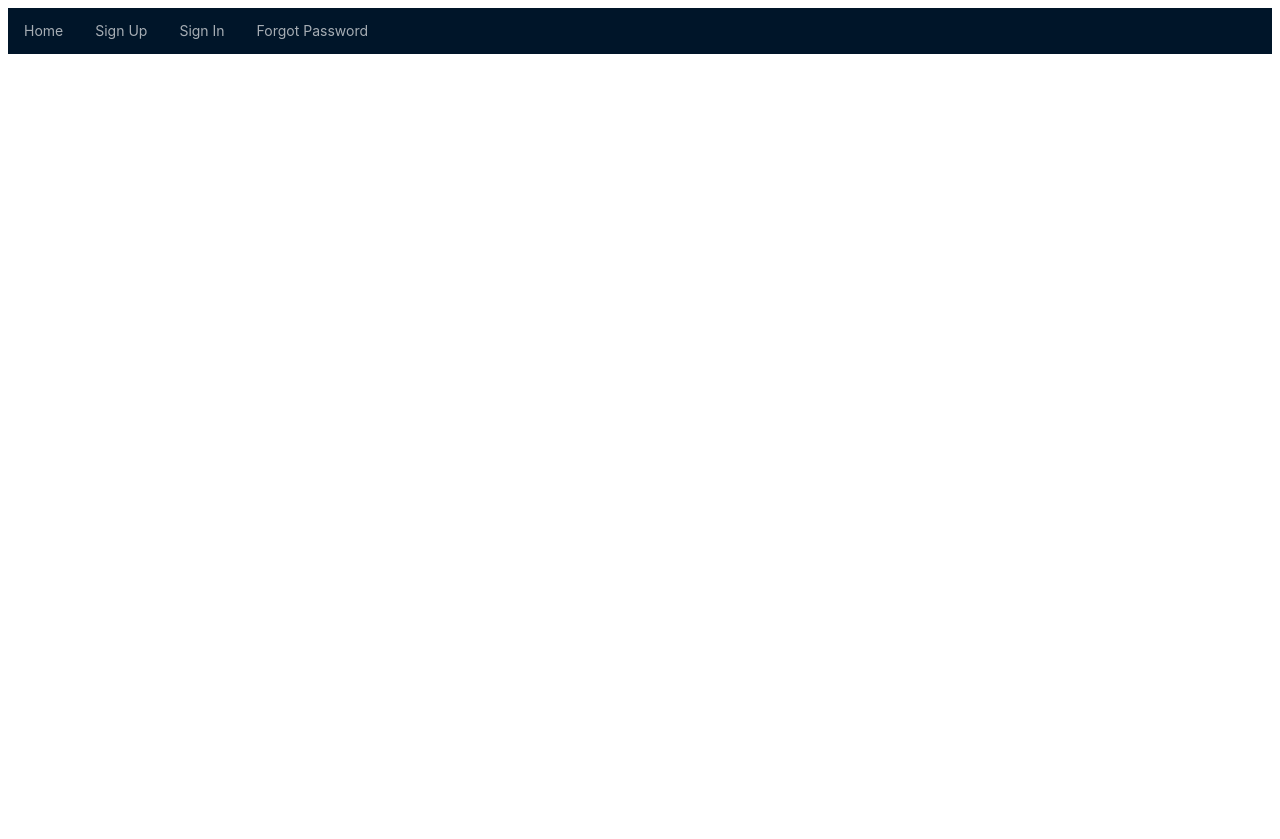
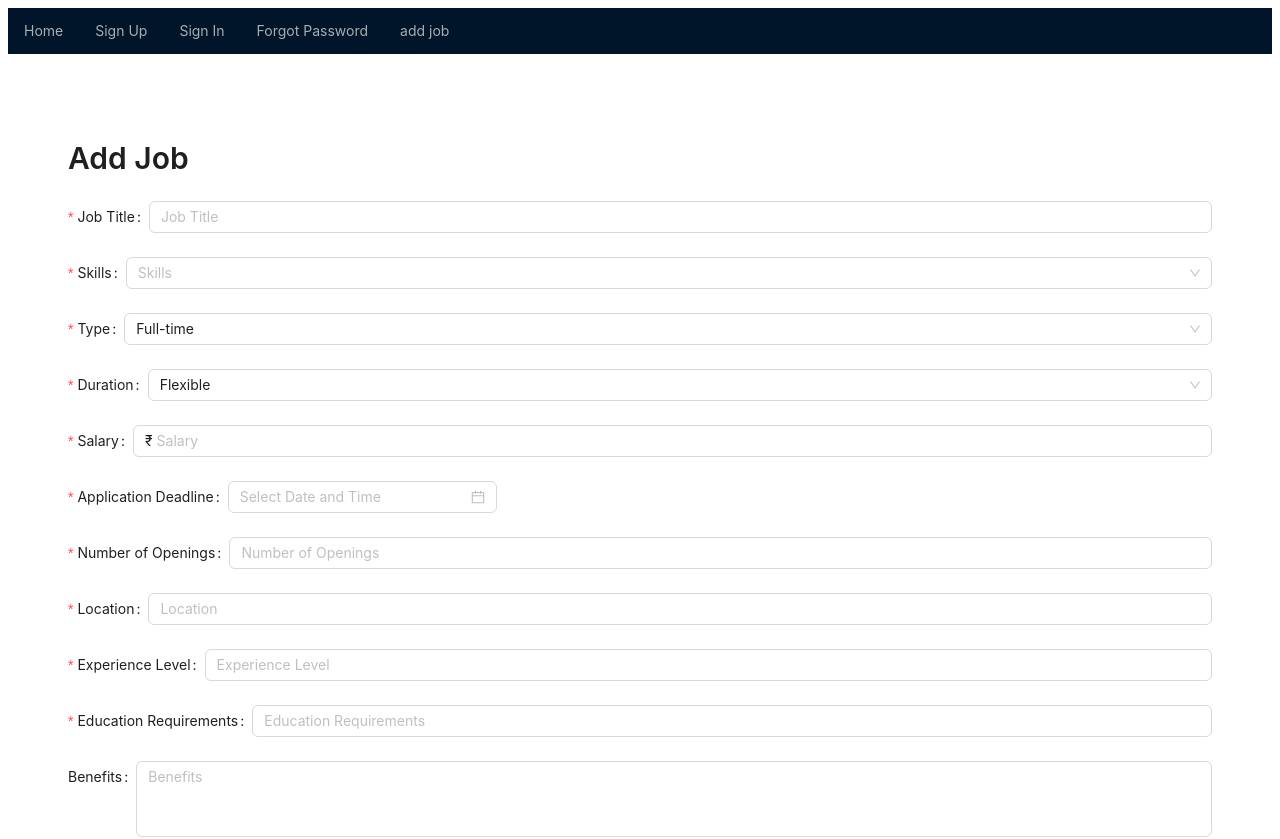
Before and after one commit to apni-coding/job_portal_client, a React (Create React App) app: page /addjob in a window 1280 px wide. Shown: the top 839 px of the page. Before the commit the page ends 800 px from the top, so only its background shows below. Built offline with nearby package versions, Linux system fonts and the light colour scheme.

Commit message:
add job section

```diff
--- a/package.json
+++ b/package.json
@@ -13,6 +13,7 @@
     "antd": "^5.15.0",
     "axios": "^1.6.7",
     "axois": "0.0.1-security",
+    "moment": "^2.30.1",
     "react": "^18.2.0",
     "react-dom": "^18.2.0",
     "react-router-dom": "^6.22.3",
--- a/src/App.js
+++ b/src/App.js
@@ -5,6 +5,7 @@ import Signin from './components/auth/Signin';
 import Signup from './components/auth/Signup';
 import Navbar from "./components/Navbar";
 import PasswordUpdate from "./components/auth/PasswordUpdate";
+import AddJob from "./components/recruiter/AddJob";
 
 function App() {
   return (
@@ -16,6 +17,7 @@ function App() {
           <Route path="/signup" element={<Signup />} />
           <Route path="/signin" element={<Signin />} />
           <Route path="/forgot-password" element={<ForgotPassword />} />
+          <Route path="/addjob" element={<AddJob />} />
 
 
         </Routes>
--- a/src/common/Api.js
+++ b/src/common/Api.js
@@ -6,6 +6,8 @@ const apiList = {
   forgotPasswordOtp: `${server}/auth/forgotpasswordotp`,
   verifyOtp: `${server}/auth/verifyotp`,
   updatePassword: `${server}/auth/updatepassword`,
+
+  addJob:`${server}/recruiter/createjob`,
 
   uploadResume: `${server}/upload/resume`,
   uploadProfileImage: `${server}/upload/profile`,
--- a/src/common/CallApi.js
+++ b/src/common/CallApi.js
@@ -1,5 +1,4 @@
 import axios from 'axios';
-import {  message } from 'antd';
 
 const api = axios.create();
 
@@ -21,14 +20,19 @@ api.interceptors.response.use(
 );
 
 // Common API function for making requests
-export const callApi = async (method, url, data = null, params = null) => {
+export const callApi = async (method, url, data = null, token = null, params = null) => {
     try {
+        const headers = {};
+        if (token) {
+            headers['Authorization'] = `Bearer ${token}`;
+        }
+
         const response = await api({
             method,
             url,
             data,
             params,
-
+            headers
         });
         return response;
     } catch (error) {
@@ -38,23 +42,3 @@ export const callApi = async (method, url, data = null, params = null) => {
 
 // Export the axios instance for advanced usage
 export default api;
-
-
-/*
-
- try {
-        // Example GET request
-        const userData = await callApi('get', '/users');
-        console.log(userData);
-
-        // Example POST request with data
-        const postData = await callApi('post', '/posts', { title: 'New Post', body: 'Lorem ipsum' });
-        console.log(postData);
-
-        // Example DELETE request with query parameters
-        const deletedData = await callApi('delete', '/posts/1', null, { userId: 1 });
-        console.log(deletedData);
-    } catch (error) {
-        console.error('API Error:', error);
-    }
-    */
--- a/src/components/Navbar.js
+++ b/src/components/Navbar.js
@@ -19,6 +19,9 @@ const Navbar = () => {
       <Item key="forgot-password">
         <Link to="/forgot-password">Forgot Password</Link>
       </Item>
+      <Item key="forgot-password">
+        <Link to="/addjob">add job</Link>
+      </Item>
     </Menu>
   );
 };
--- a/src/components/auth/Signin.js
+++ b/src/components/auth/Signin.js
@@ -19,7 +19,9 @@ const Signin = () => {
         try {
             const response = await callApi('post', apiList.signin, signinDetails);
             console.log('sigin successfully',response)
+            localStorage.setItem('token', response.token)
             message.success(response.message || 'Sigin successfully');
+
         } catch (error) {
            console.log('error while singin', error) ;
            message.error(error.error);
--- /dev/null
+++ b/src/components/recruiter/AddJob.js
@@ -0,0 +1,166 @@
+import { useState } from 'react';
+import { Typography, Input, Button, Select, Form, Upload, DatePicker, message } from 'antd';
+import { UploadOutlined } from '@ant-design/icons';
+import { Link } from 'react-router-dom';
+import moment from 'moment';
+import apiList from '../../common/Api';
+import { callApi } from '../../common/CallApi';
+const { Item } = Form;
+const { TextArea } = Input;
+const { Option } = Select;
+
+const AddJob = () => {
+    const [form] = Form.useForm();
+    const [token, setToken] = useState(localStorage.getItem('token'));
+    // Function to handle form submission
+    const handleSubmit = async (values) => {
+        try {
+            console.log(values)
+            // Include token in the request
+            const response = await callApi('post', apiList.addJob, values, token);
+            console.log('create job', response);
+            message.success(response.message || 'Create job successfully');
+        } catch (error) {
+            console.log('error while creating job', error);
+            message.error(error.error);
+        }
+    };
+
+    const normFile = (e) => {
+        console.log('Upload event:', e);
+        if (Array.isArray(e)) {
+            return e;
+        }
+        return e && e.fileList;
+    };
+    const disabledDate = (current) => {
+        // Disable dates before today
+        return current && current < moment().endOf('day');
+    };
+    return (
+        <>
+            <div style={{ padding: '60px' }}>
+                <Typography variant="h3" component="h2">
+                    Add Job
+                </Typography>
+                <Form
+                    form={form}
+                    name="addjob_form"
+                    onFinish={handleSubmit}
+                    style={{ marginTop: '24px' }}
+                >
+                    <Item
+                        name="title"
+                        label="Job Title"
+                        rules={[{ required: true, message: 'Please input job title!' }]}
+                    >
+                        <Input placeholder="Job Title" />
+                    </Item>
+                    <Item
+                        name="skills"
+                        label="Skills"
+                        rules={[{ required: true, message: 'Please input job skills!' }]}
+                    >
+                        <Select mode="tags" placeholder="Skills">
+                            {/* Options for skills */}
+                        </Select>
+                    </Item>
+                    <Item
+                        name="type"
+                        label="Type"
+                        initialValue={'full'}
+                        rules={[{ required: true, message: 'Please select job type!' }]}
+                    >
+                        <Select>
+                            <Option value="full">Full-time</Option>
+                            <Option value="part">Part-time</Option>
+                            <Option value="contract">Contract</Option>
+                        </Select>
+                    </Item>
+
+                    <Item
+                        name="duration"
+                        label="Duration"
+                        initialValue={'flexible'}
+                        rules={[{ required: true, message: 'Please select duration!' }]}
+                    >
+                        <Select>
+                            <Option value="flexible">Flexible</Option>
+                            <Option value="6month">6 Months</Option>
+                            <Option value="1year">1 Year</Option>
+                            <Option value="2years">2 Years</Option>
+                        </Select>
+                    </Item>
+                    <Item
+                        name="salary"
+                        label="Salary"
+                        rules={[{ required: true, message: 'Please input job salary!' }]}
+                    >
+                        <Input prefix="₹" placeholder="Salary" />
+                    </Item>
+                    <Item
+                        name="applicationDeadline"
+                        label="Application Deadline"
+                        rules={[{ required: true, message: 'Please input application deadline!' }]}
+                    >
+                        <DatePicker
+                            showTime={{ defaultValue: moment('00:00:00', 'HH:mm:ss') }}
+                            format="YYYY-MM-DD HH:mm:ss"
+                            placeholder="Select Date and Time"
+                            disabledDate={disabledDate}
+                        />
+                    </Item>
+
+                    <Item
+                        name="numberOfOpenings"
+                        label="Number of Openings"
+                        rules={[{ required: true, message: 'Please input number of openings!' }]}
+                    >
+                        <Input placeholder="Number of Openings" />
+                    </Item>
+                    <Item
+                        name="location"
+                        label="Location"
+                        rules={[{ required: true, message: 'Please input job location!' }]}
+                    >
+                        <Input placeholder="Location" />
+                    </Item>
+                    <Item
+                        name="experienceLevel"
+                        label="Experience Level"
+                        rules={[{ required: true, message: 'Please input experience level!' }]}
+                    >
+                        <Input placeholder="Experience Level" />
+                    </Item>
+                    <Item
+                        name="educationRequirements"
+                        label="Education Requirements"
+                        rules={[{ required: true, message: 'Please input education requirements!' }]}
+                    >
+                        <Input placeholder="Education Requirements" />
+                    </Item>
+                    <Item
+                        name="benefits"
+                        label="Benefits"
+                    >
+                        <TextArea placeholder="Benefits" autoSize={{ minRows: 3, maxRows: 5 }} />
+                    </Item>
+                    <Item
+                        name="description"
+                        label="Description"
+                        rules={[{ required: true, message: 'Please input job description!' }]}
+                    >
+                        <TextArea placeholder="Description" autoSize={{ minRows: 3, maxRows: 5 }} />
+                    </Item>
+                    <Item>
+                        <Button type="primary" htmlType="submit">
+                            Add Job
+                        </Button>
+                    </Item>
+                </Form>
+            </div>
+        </>
+    );
+};
+
+export default AddJob;
```
Also changed, not shown: 1 other file (tests, documents, lock files or other folders).
